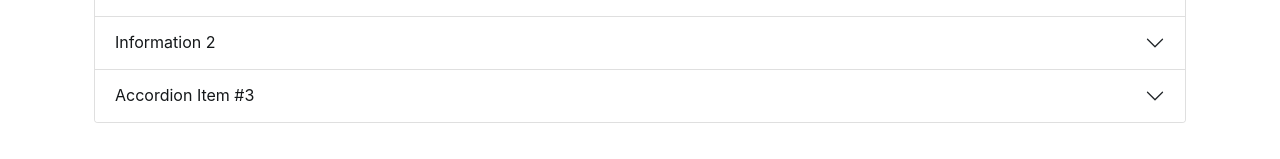
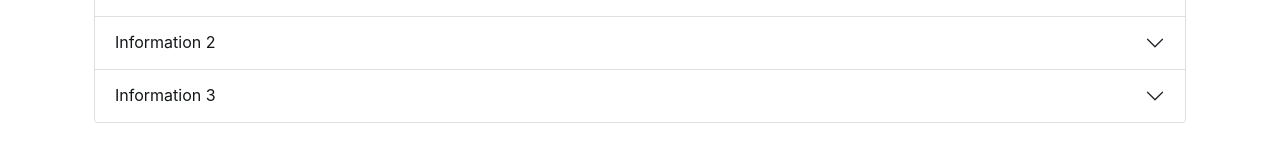
Before and after one commit to SidharthMishra-07/TextUtilities, a React (Create React App) app: page /about in a window 1280 px wide. Shown: the part 317-476 px from the top of the page. Built offline with nearby package versions, Linux system fonts and the light colour scheme.

Commit message:
Changes Made

```diff
--- a/src/Components/About.js
+++ b/src/Components/About.js
@@ -68,7 +68,7 @@ export default function About(props) {
                 <div className="accordion-item">
                     <h2 className="accordion-header" id="headingThree">
                         <button className="accordion-button collapsed" style={{backgroundColor: props.mode==='dark'?'#15181a':'white', color: props.mode==='dark'?'white':'#15181a'}} type ="button" data-bs-toggle="collapse" data-bs-target="#collapseThree" aria-expanded="false" aria-controls="collapseThree">
-                            Accordion Item #3
+                            Information 3
                         </button>
                     </h2>
                     <div id="collapseThree" className="accordion-collapse collapse" aria-labelledby="headingThree" data-bs-parent="#accordionExample">
```
